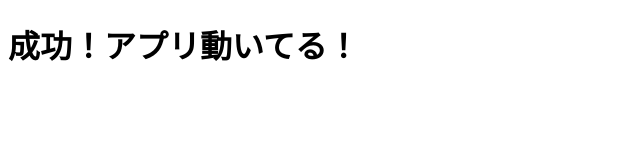
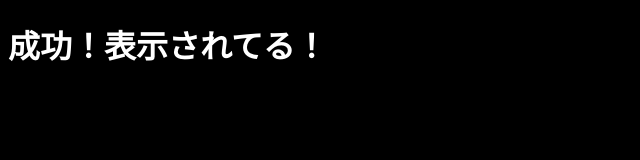
Before and after one commit to sakkun17/sf6, a plain HTML site: page index.html in a window 1280 px wide. Shown: the whole page, without its empty margins (0-640 px from the left). Drawn offline with Linux system fonts and the light colour scheme.

Commit message:
Update index.html
<!DOCTYPE html>
<html>
<head>
<meta charset="UTF-8">
<title>テスト</title>
</head>
<body style="background:black; color:white;">
<h1>成功！表示されてる！</h1>
</body>
</html>

```diff
--- a/index.html
+++ b/index.html
@@ -4,7 +4,7 @@
 <meta charset="UTF-8">
 <title>テスト</title>
 </head>
-<body>
-<h1>成功！アプリ動いてる！</h1>
+<body style="background:black; color:white;">
+<h1>成功！表示されてる！</h1>
 </body>
 </html>
```
